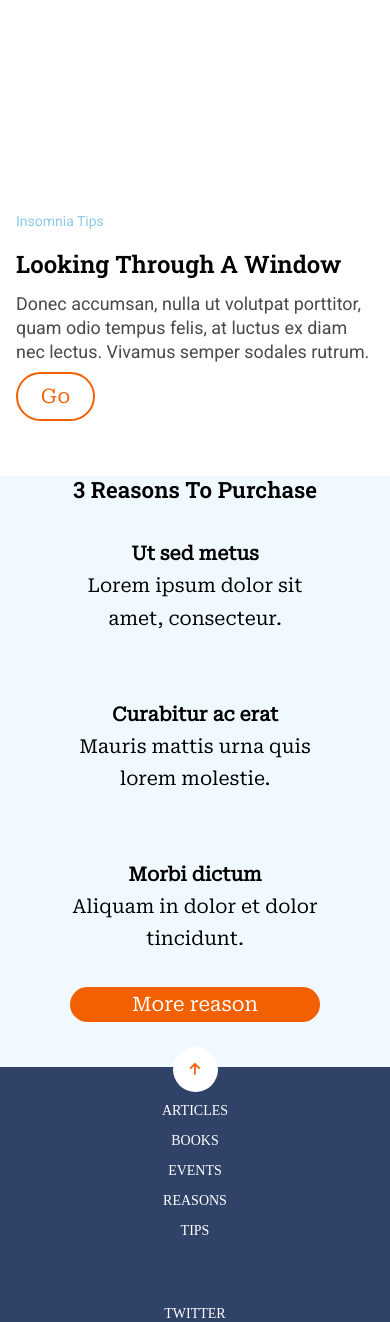
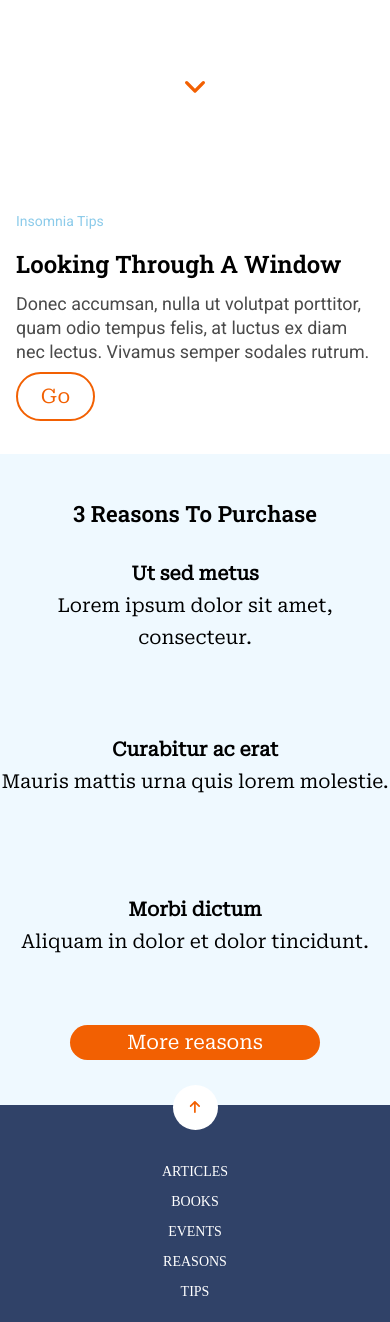
Before and after one commit to Adalab/modulo-1-evaluacion-final-Marta-Af, a website built with Vite: page src/index.html in a window 390 px wide. Shown: the part 678-2000 px from the top of the page. Built offline with nearby package versions, Linux system fonts and the light colour scheme; files whose address does not match are found by name.

Commit message:
mediaqueries

```diff
--- a/src/partials/footer.html
+++ b/src/partials/footer.html
@@ -1,21 +1,23 @@
 <div class="footer">
-        <div class="box box-section">
-        <ul class="section">
-            <li>articles</li>
-            <li>books</li>
-            <li>events</li>
-            <li>reasons</li>
-            <li>tips</li>
-        </div>
-        <div class="box box-rrss">
-        <ul class="rrss">
-            <li>twitter</li>
-            <li>instagram</li>
-            <li>mastodon.social</li>
+  <div class="footer__box-section">
+    <a name="down" id="down"></a>
+    <ul class="footer__box-section__articles">
+      <li><a href="https://adalab.es/" target="_blank">articles</a></li>
+      <li><a href="https://adalab.es/">books</a></li>
+      <li><a href="https://adalab.es/">events</a></li>
+      <li><a href="https://adalab.es/">reasons</a></li>
+      <li><a href="https://adalab.es/">tips</a></li>
     </ul>
   </div>
-        <div class= "box footer__components">
+  <div class="footer__box-rrss">
+    <ul class="rrss">
+      <li><a href="https://adalab.es/">twitter</a></li>
+      <li><a href="https://adalab.es/">instagram</a></li>
+      <li><a href="https://adalab.es/">mastodon.social</a></li>
+    </ul>
+  </div>
+  <div class="footer-components">
     <p>©2017</p>
-            <p>we <span class="heart">❤︎</span> components</p>
+    <p>we<span class="footer__footer-components__heart">❤︎</span> components</p>
   </div>
 </div>
--- a/src/partials/header.html
+++ b/src/partials/header.html
@@ -1,15 +1,12 @@
 <header class="header">
     <nav class="menu">
         <img class="ico-menu" src="../images/ico-menu.svg" alt="ico.menu">
-    </nav>
-        <div class="box-header">
-            <p class="text1header" >Anonymous<br>Proxy</p>
-            <p class="tex2header">In hac habitasse platea dictumst.</p>
+    </nav><a href="#up"></a>
+        <div class="box-header"><a href="#up"></a>
+            <p class="text1header" >Anonymous Proxy</p>
+            <p class="text2header">In hac habitasse platea dictumst.</p>
             <div class="botton-header">
-                <img class="icon" src="../images/ico-scroll-down.svg" alt="icon-scroll-down">
-                <a href=""></a>
+                <a href="#down"><img class="icon" src="../images/ico-scroll-down.svg" alt="icon-scroll-down"></a>
             </div>
         </div>
-
-
 </header>
--- a/src/partials/section_main.html
+++ b/src/partials/section_main.html
@@ -1,29 +1,30 @@
 
-<section class="section_main">
-    <nav>
-        <h1 class="title">3 Reasons To Purchase</h1>
+<section class="section__main">
+    <nav class="section__main__nav">
+        <h1 class="section__main__nav__title">3 Reasons To Purchase<a name="down" id="down"></a></h1>
     </nav>
     <div>
-    <div class="Rectangle">
-        <div class="box">
+    <div class="section__main__Rectangle">
+        <div class="section__main__Rectangle__box">
             <h3>Ut sed metus</h3>
             <p>Lorem ipsum dolor sit amet, consecteur.</p>
         </div>
-        <div class="box">
+        <div class="section__main__Rectangle__box">
             <h3>Curabitur ac erat</h3>
             <p>Mauris mattis urna quis lorem molestie.</p>
         </div>
-        <div class="box">
+        <div class="section__main__Rectangle__box">
             <h3>Morbi dictum</h3>
             <p>Aliquam in dolor et dolor tincidunt.</p>
         </div>
-        <div class="button_orange">More reason</div>
-        <div class="container-circle">
-            <div class="circle">
-                <img class="icon" src="../images/ico-arrow.svg" alt="icion ico-arrow">
-                <a href=""></a>
-            </div>
-        </div>
+    </div>
+
+    <div class="section__main__button_orange">More reasons</div>
+    <div class="section__main__container-circle">
+        <div class="section__main__container-circle__circle">
+            <a href="#up"><img class="section__main__container-circle__circle__icon" src="../images/ico-arrow.svg" alt="icion ico-arrow"></a>
+
         </div>
     </div>
+    </div>
 </section>
--- a/src/scss/layout/_footer.scss
+++ b/src/scss/layout/_footer.scss
@@ -1,28 +1,64 @@
 .footer {
-    height: 465px;
+  height: 30rem;
   background-color: var(--dark-grey-blue);
   display: flex;
   flex-direction: column;
   justify-content: space-evenly;
-    .box{
-
-    padding: 15px 0 25px 0;}
-
-
+  justify-items: center;
+  &__box-section {
+    height: max-content;
+  }
   li {
     @include Text-footer-mobile;
-        text-transform: uppercase;}
-        .box-section {
-            height: 150px;}
-        .box-rrss {
-            height: 90px;}
+    text-transform: uppercase;
+  }
+  a {
+    text-decoration: none;
+    color: var(--white);
+  }
+
+  &__box-rrss {
+    height: max-content;
+  }
   .we-love {
     display: inline;
   }
+  &__footer-components {
+    @include Text-footer;
+    &__heart {
+      color: var(--bright-orange);
+    }
+  }
+}
 
-    &__components {
-        @include Text-footer;}
-        .heart {
-            color: var(--bright-orange);}
+//MEDIAS//
+@media (min-width: 768px) and (max-width: 1024px) {
+  .footer {
+    padding: 2rem 0 0 0;
+    height: max-content;
+    display: grid;
+    grid-template-columns:
+      repeat(3, 25fr)
+      &__box-section {
+      order: 2;
+      text-align: left;
+    }
+    .box-rrss {
+      order: 3;
+    }
+    .footer-components {
+      order: 1;
+    }
+    li,
+    p,
+    span {
+      text-align: left;
+    }
+  }
+}
 
-    }
+/*.footer {
+            flex-direction: row-reverse;
+            height: max-content;
+            padding: 2rem 0 2rem 0;
+            // text-align: right;*/
--- a/src/scss/layout/_header.scss
+++ b/src/scss/layout/_header.scss
@@ -4,39 +4,73 @@
   background-size: cover;
   background-position: center;
   background-repeat: no-repeat;
+}
 
 .menu {
-        width: 40px;
-        height: 35px;
+  width: 2.5rem;
+  height: 2rem;
   background-color: var(--cerulean);
   position: fixed;
+  border-bottom: 5rem;
   display: center;
 }
-    .ico-menu {@include icon;
-        color: var(--white);}
+
+.ico-menu {
+  @include icon;
+  color: var(--white);
+}
 
 .box-header {
-            height: 450px;
+  height: 100vh;
   display: flex;
+  gap: 15px;
   flex-direction: column;
   justify-content: flex-end;
   align-items: center;
-            p {color: var(--white);
-                text-align: center;}
+  p {
+    color: var(--white);
+    text-align: center;
+  }
   .text1header {
-                    font-family: 'Roboto Slab', serif;
+    font-family: "Roboto Slab", serif;
     text-transform: uppercase;
     font-size: 2rem;
-                    line-height: 50px;
+    line-height: 3rem;
+    @media (min-width: 768px) {
+      font-size: 4rem;
+      line-height: 5rem;
+    }
+    @media (min-width: 1024px) {
+      font-size: 5rem;
     }
   }
-                .tex2header
-                    {font-family: 'Roboto', sans-serif;
-                    font-size: 1rem;}
+  .text2header {
+    font-family: "Roboto", sans-serif;
+    font-size: 1rem;
+    @media (min-width: 768px) {
+      font-size: 2rem;
+      line-height: 3rem;
+    }
+    @media (min-width: 1024px) {
+      line-height: 4rem;
+    }
+  }
+}
 
 .botton-header {
-                    margin-top: 20px;
+  margin-top: 2rem;
+  margin-bottom: 3.5rem;
   @include circle;
   @include center;
 }
-                }
+
+// @media (min-width: 768px) {
+// .text1header {
+//     font-size: 10rem;}}
+//     .text2header {
+//     font-size: 2rem;}
+
+//  @media (max-width: 1024px){
+//     .text2header {
+//          font-size: 10rem;
+//  }}
--- a/src/scss/layout/_section_main.scss
+++ b/src/scss/layout/_section_main.scss
@@ -1,40 +1,62 @@
-.section_main {
+.section__main {
     width: 100%;
+    border: 10px;;
     background-color: var(--ice-blue);
-        nav {
+    gap: 50px;
+        &__nav {
             width: 100%;
-            height: 30px;
+            height: 3rem;
+            /*margin: 20px 0 20px 0;*/
             text-align: center;
-            .title {
-            @include Text-black-1;}
-    }
-    .Rectangle {
-        display: flex;
-        flex-direction: column;
-        justify-items: center;
-    .box {
-        padding: 2rem 4rem 2rem 4rem;
+            padding: 1.5rem 0 2rem 0;;
+            &__title {
+            @include Text-black-1;}}
+
+&__Rectangle {
+    display: grid;
+    grid-template-rows: repeat(3, 20fr);
+    gap: 4rem;
+    align-items: center;
+    /*flex-direction: column;*/
+    justify-items: center;
+    @media (min-width: 768px) and (max-width: 1024px){
+        grid-template-rows:none;
+        grid-template-columns: repeat(3, 20fr);
+        gap: 10fr;}
+
+    &__box {
+         /*padding: 2rem 4rem 2rem 4rem;*/
         overflow: hidden;
+        /*height: 700px;*/
+        /*width: 210px;*/
         h3{
         @include Text-black-2;
         margin: 0;}
         p {
-        @include Text-black-3;}}
-    .button_orange {
+        @include Text-black-3;}}}
+
+    &__button_orange {
         height: 35px;
         border-radius: 35px;
-        margin: 0 70px 0 70px;
+        margin: 50px 70px 0 70px;
         background-color: var(--bright-orange);
         @include center;
-        @include text_white;}
+        @include text_white;
+        @media (min-width: 768px) {
+            width: 15rem;
+            position: relative;
+            left: 25%;
+            right: 30%;
+            margin-top: 2rem;
+        @media (max-width: 1024px){
+            left: 32%;
+            right: 30%;}}}
 
-    .container-circle {
+    &__container-circle {
         @include center;
-        .circle {
-        @include circle}
-        position: relative;
-        top: 25px;
-            .icon {@include icon}
-            }
-        }
-    }
+        &__circle {
+            @include circle;
+            position: relative;
+            top: 25px;
+        &__icon {@include icon}}
+            }}
```
Lines whose indentation alone changed are shown as unchanged.
